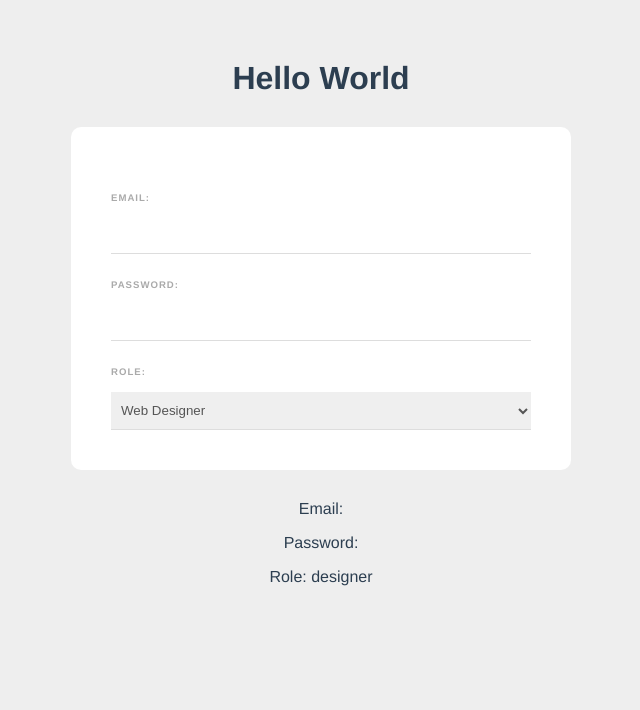
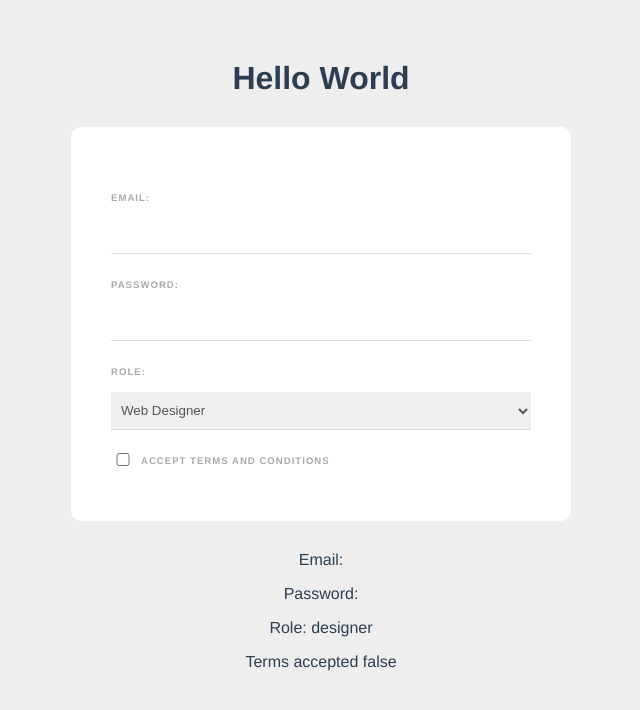
Before and after one commit to Lu-Smith/vue_form, a Vue app: page / in a window 1280 px wide. Shown: the top 710 px of the page, without its empty margins (319-959 px from the left). Built offline with nearby package versions, Linux system fonts and the light colour scheme.

Commit message:
Updated SignupForm.vue

```diff
--- a/src/components/SignupForm.vue
+++ b/src/components/SignupForm.vue
@@ -13,10 +13,15 @@
         <option value="developer">Web Developer</option>
         <option value="designer">Web Designer</option>
     </select>
+    <div class="terms">
+        <input type="checkbox" required v-model="terms">
+        <label>Accept terms and conditions</label>
+    </div>
   </form>
   <p>Email: {{ email }}</p>
   <p>Password: {{ password }}</p>
   <p>Role: {{ role }}</p>
+  <p>Terms accepted {{ terms }}</p>
 </template>
 
 <script>
@@ -25,7 +30,8 @@
         return {
             email: '',
             password: '',
-            role: 'designer'
+            role: 'designer',
+            terms: false
         }
     }
 
@@ -61,4 +67,12 @@
     border-bottom: 1px solid #ddd;
     color: #555;
 }
+
+input[type="checkbox"] {
+    display: inline-block;
+    width: 16px;
+    margin-right: 10px;
+    position: relative;
+    top: 2px;
+}
 </style>
```
